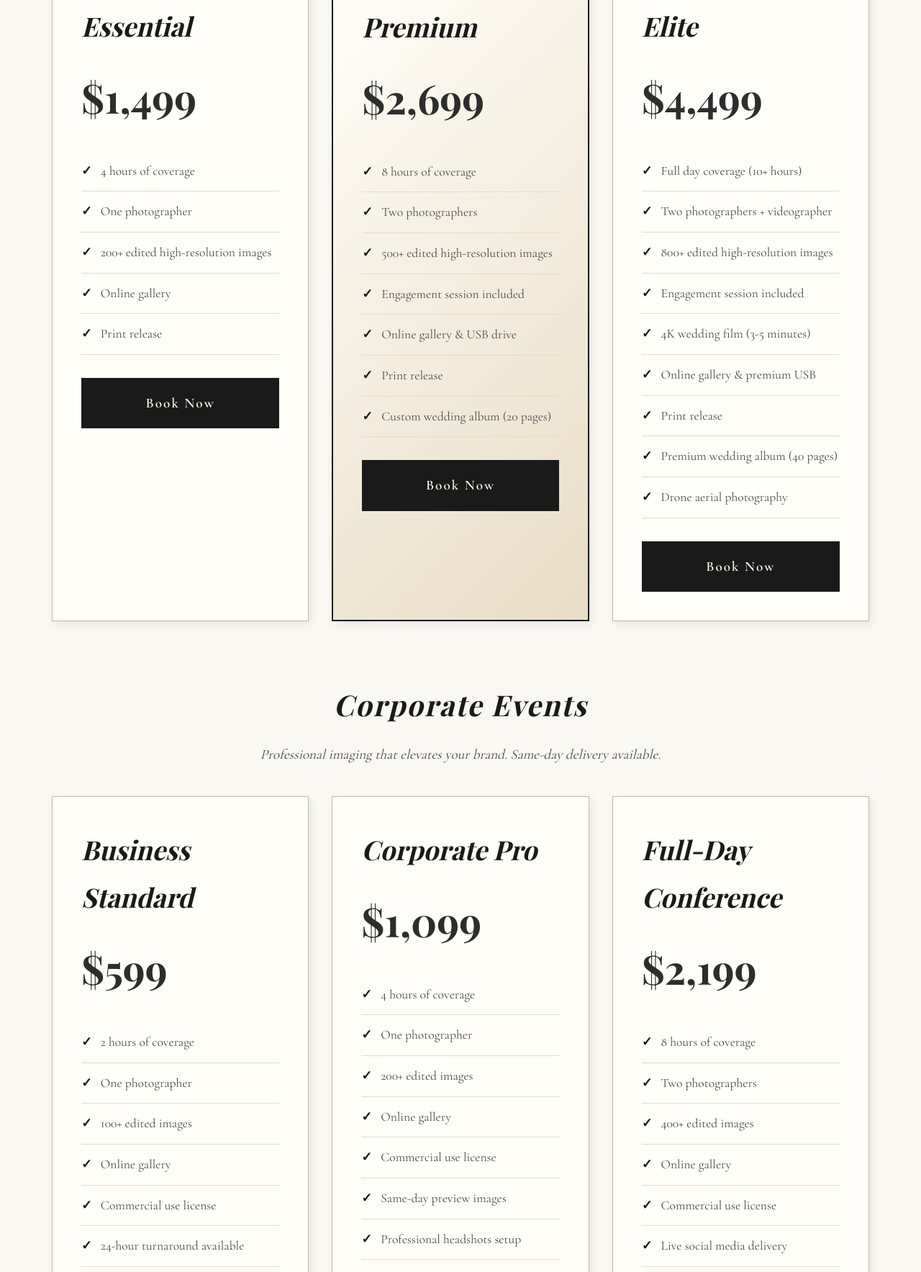
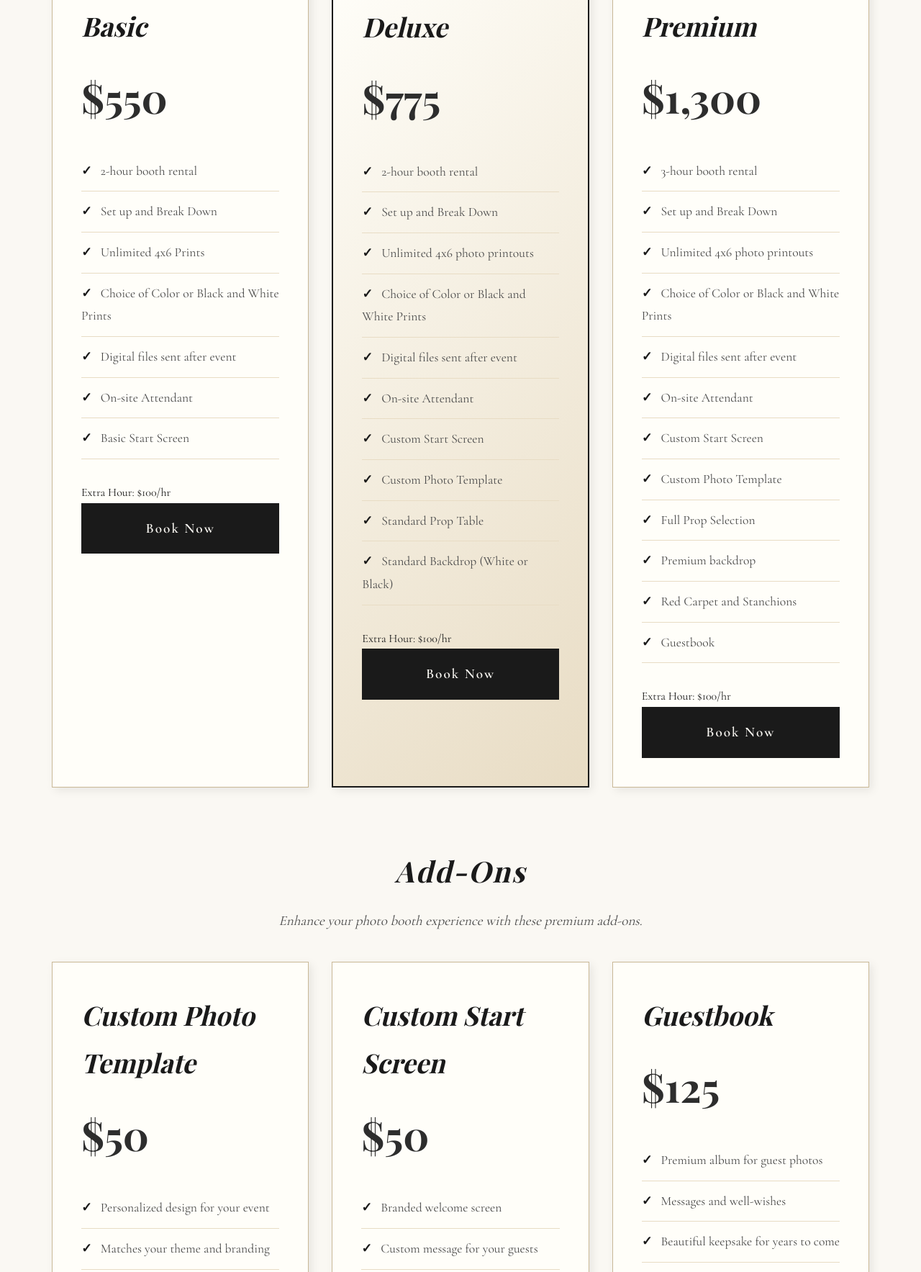
Before and after one commit to bllindhandsrightfast29/the-rama-vision, a plain HTML site: page packages.html in a window 1280 px wide. Shown: the part 748-2515 px from the top of the page at 72% size. Drawn offline with nearby package versions, Linux system fonts and the light colour scheme.

Commit message:
Update packages page with photo booth rental packages
- Replaced photography packages with photo booth rental packages
- Added Basic (), Deluxe (), and Premium (,300) packages
- Added Add-Ons section (Custom Photo Template, Custom Start Screen, Guestbook)
- Updated value proposition to reflect photo booth services
- Updated page header and CTA sections

```diff
--- a/packages.html
+++ b/packages.html
@@ -27,14 +27,14 @@
 
     <!-- Page Header -->
     <section class="page-header">
-        <h1>Photography Packages</h1>
+        <h1>Photo Booth Packages</h1>
         <p>Choose the perfect package for your event</p>
     </section>
 
     <!-- Urgency Banner -->
     <section class="urgency-banner">
         <div class="container">
-            <p class="urgency-text">⚡ Special intro pricing: Save $150 when you book 3+ months in advance</p>
+            <p class="urgency-text">⚡ Book early: Extra hour only $100/hr when you reserve 3+ months in advance</p>
         </div>
     </section>
 
@@ -42,171 +42,102 @@
     <section class="packages-section">
         <div class="container">
 
-            <!-- Wedding Packages -->
-            <div class="package-category" id="wedding">
-                <h2 class="category-title">Wedding Photography</h2>
-                <p class="package-intro">Investment in memories that last forever. Most couples choose our Premium package.</p>
+            <!-- Photo Booth Packages -->
+            <div class="package-category" id="photo-booth">
+                <h2 class="category-title">Photo Booth Rental Packages</h2>
+                <p class="package-intro">Professional photo booth experience for your special event. Most clients choose our Deluxe package.</p>
                 <div class="packages-grid">
                     <div class="package-card">
-                        <h3 class="package-name">Essential</h3>
-                        <div class="package-price">$1,499</div>
+                        <h3 class="package-name">Basic</h3>
+                        <div class="package-price">$550</div>
                         <ul class="package-features">
-                            <li>4 hours of coverage</li>
-                            <li>One photographer</li>
-                            <li>200+ edited high-resolution images</li>
-                            <li>Online gallery</li>
-                            <li>Print release</li>
+                            <li>2-hour booth rental</li>
+                            <li>Set up and Break Down</li>
+                            <li>Unlimited 4x6 Prints</li>
+                            <li>Choice of Color or Black and White Prints</li>
+                            <li>Digital files sent after event</li>
+                            <li>On-site Attendant</li>
+                            <li>Basic Start Screen</li>
                         </ul>
+                        <p class="extra-time">Extra Hour: $100/hr</p>
                         <a href="contact.html" class="package-button">Book Now</a>
                     </div>
                     <div class="package-card featured">
                         <div class="popular-badge">Most Popular</div>
-                        <h3 class="package-name">Premium</h3>
-                        <div class="package-price">$2,699</div>
+                        <h3 class="package-name">Deluxe</h3>
+                        <div class="package-price">$775</div>
                         <ul class="package-features">
-                            <li>8 hours of coverage</li>
-                            <li>Two photographers</li>
-                            <li>500+ edited high-resolution images</li>
-                            <li>Engagement session included</li>
-                            <li>Online gallery & USB drive</li>
-                            <li>Print release</li>
-                            <li>Custom wedding album (20 pages)</li>
+                            <li>2-hour booth rental</li>
+                            <li>Set up and Break Down</li>
+                            <li>Unlimited 4x6 photo printouts</li>
+                            <li>Choice of Color or Black and White Prints</li>
+                            <li>Digital files sent after event</li>
+                            <li>On-site Attendant</li>
+                            <li>Custom Start Screen</li>
+                            <li>Custom Photo Template</li>
+                            <li>Standard Prop Table</li>
+                            <li>Standard Backdrop (White or Black)</li>
                         </ul>
+                        <p class="extra-time">Extra Hour: $100/hr</p>
                         <a href="contact.html" class="package-button">Book Now</a>
                     </div>
                     <div class="package-card">
-                        <h3 class="package-name">Elite</h3>
-                        <div class="package-price">$4,499</div>
+                        <h3 class="package-name">Premium</h3>
+                        <div class="package-price">$1,300</div>
                         <ul class="package-features">
-                            <li>Full day coverage (10+ hours)</li>
-                            <li>Two photographers + videographer</li>
-                            <li>800+ edited high-resolution images</li>
-                            <li>Engagement session included</li>
-                            <li>4K wedding film (3-5 minutes)</li>
-                            <li>Online gallery & premium USB</li>
-                            <li>Print release</li>
-                            <li>Premium wedding album (40 pages)</li>
-                            <li>Drone aerial photography</li>
+                            <li>3-hour booth rental</li>
+                            <li>Set up and Break Down</li>
+                            <li>Unlimited 4x6 photo printouts</li>
+                            <li>Choice of Color or Black and White Prints</li>
+                            <li>Digital files sent after event</li>
+                            <li>On-site Attendant</li>
+                            <li>Custom Start Screen</li>
+                            <li>Custom Photo Template</li>
+                            <li>Full Prop Selection</li>
+                            <li>Premium backdrop</li>
+                            <li>Red Carpet and Stanchions</li>
+                            <li>Guestbook</li>
                         </ul>
+                        <p class="extra-time">Extra Hour: $100/hr</p>
                         <a href="contact.html" class="package-button">Book Now</a>
                     </div>
                 </div>
             </div>
 
-            <!-- Corporate Packages -->
-            <div class="package-category" id="corporate">
-                <h2 class="category-title">Corporate Events</h2>
-                <p class="package-intro">Professional imaging that elevates your brand. Same-day delivery available.</p>
+            <!-- Add-Ons Section -->
+            <div class="package-category" id="add-ons">
+                <h2 class="category-title">Add-Ons</h2>
+                <p class="package-intro">Enhance your photo booth experience with these premium add-ons.</p>
                 <div class="packages-grid">
                     <div class="package-card">
-                        <h3 class="package-name">Business Standard</h3>
-                        <div class="package-price">$599</div>
+                        <h3 class="package-name">Custom Photo Template</h3>
+                        <div class="package-price">$50</div>
                         <ul class="package-features">
-                            <li>2 hours of coverage</li>
-                            <li>One photographer</li>
-                            <li>100+ edited images</li>
-                            <li>Online gallery</li>
-                            <li>Commercial use license</li>
-                            <li>24-hour turnaround available</li>
+                            <li>Personalized design for your event</li>
+                            <li>Matches your theme and branding</li>
+                            <li>Professional layout</li>
                         </ul>
-                        <a href="contact.html" class="package-button">Book Now</a>
+                        <a href="contact.html" class="package-button">Add to Package</a>
                     </div>
                     <div class="package-card">
-                        <h3 class="package-name">Corporate Pro</h3>
-                        <div class="package-price">$1,099</div>
+                        <h3 class="package-name">Custom Start Screen</h3>
+                        <div class="package-price">$50</div>
                         <ul class="package-features">
-                            <li>4 hours of coverage</li>
-                            <li>One photographer</li>
-                            <li>200+ edited images</li>
-                            <li>Online gallery</li>
-                            <li>Commercial use license</li>
-                            <li>Same-day preview images</li>
-                            <li>Professional headshots setup</li>
+                            <li>Branded welcome screen</li>
+                            <li>Custom message for your guests</li>
+                            <li>Professional design</li>
                         </ul>
-                        <a href="contact.html" class="package-button">Book Now</a>
+                        <a href="contact.html" class="package-button">Add to Package</a>
                     </div>
                     <div class="package-card">
-                        <h3 class="package-name">Full-Day Conference</h3>
-                        <div class="package-price">$2,199</div>
+                        <h3 class="package-name">Guestbook</h3>
+                        <div class="package-price">$125</div>
                         <ul class="package-features">
-                            <li>8 hours of coverage</li>
-                            <li>Two photographers</li>
-                            <li>400+ edited images</li>
-                            <li>Online gallery</li>
-                            <li>Commercial use license</li>
-                            <li>Live social media delivery</li>
-                            <li>Professional headshots setup</li>
-                            <li>Event highlights video</li>
+                            <li>Premium album for guest photos</li>
+                            <li>Messages and well-wishes</li>
+                            <li>Beautiful keepsake for years to come</li>
                         </ul>
-                        <a href="contact.html" class="package-button">Book Now</a>
-                    </div>
-                </div>
-            </div>
-
-            <!-- Sports Packages -->
-            <div class="package-category" id="sports">
-                <h2 class="category-title">Sports & Action</h2>
-                <p class="package-intro">Capture every winning moment. Season packages provide the best value.</p>
-                <div class="packages-grid">
-                    <div class="package-card">
-                        <h3 class="package-name">Game Day</h3>
-                        <div class="package-price">$449</div>
-                        <ul class="package-features">
-                            <li>Single game coverage</li>
-                            <li>2-3 hours</li>
-                            <li>100+ action shots</li>
-                            <li>Online gallery</li>
-                            <li>Individual player photos available</li>
-                        </ul>
-                        <a href="contact.html" class="package-button">Book Now</a>
-                    </div>
-                    <div class="package-card">
-                        <h3 class="package-name">Season Package</h3>
-                        <div class="package-price">$2,999</div>
-                        <ul class="package-features">
-                            <li>Full season coverage</li>
-                            <li>10 games included</li>
-                            <li>1000+ action shots</li>
-                            <li>Online gallery</li>
-                            <li>Team photos & individual portraits</li>
-                            <li>End-of-season highlight reel</li>
-                            <li>Print packages available</li>
-                        </ul>
-                        <a href="contact.html" class="package-button">Book Now</a>
-                    </div>
-                </div>
-            </div>
-
-            <!-- Drone Packages -->
-            <div class="package-category" id="drone">
-                <h2 class="category-title">Aerial Drone Photography</h2>
-                <p class="package-intro">FAA-certified pilots. Perspectives that set you apart from the competition.</p>
-                <div class="packages-grid">
-                    <div class="package-card">
-                        <h3 class="package-name">Aerial Basics</h3>
-                        <div class="package-price">$349</div>
-                        <ul class="package-features">
-                            <li>1 hour flight time</li>
-                            <li>Single location</li>
-                            <li>30+ aerial photos</li>
-                            <li>4K resolution</li>
-                            <li>Online gallery</li>
-                        </ul>
-                        <a href="contact.html" class="package-button">Book Now</a>
-                    </div>
-                    <div class="package-card">
-                        <h3 class="package-name">Aerial Premium</h3>
-                        <div class="package-price">$749</div>
-                        <ul class="package-features">
-                            <li>2 hours flight time</li>
-                            <li>Multiple locations</li>
-                            <li>75+ aerial photos</li>
-                            <li>4K resolution</li>
-                            <li>2-minute aerial video</li>
-                            <li>Online gallery</li>
-                            <li>Commercial license</li>
-                        </ul>
-                        <a href="contact.html" class="package-button">Book Now</a>
+                        <a href="contact.html" class="package-button">Add to Package</a>
                     </div>
                 </div>
             </div>
@@ -220,20 +151,20 @@
             <h2 class="section-title">Why Clients Choose Us</h2>
             <div class="value-grid">
                 <div class="value-item">
-                    <h3>✓ Experience</h3>
-                    <p>500+ events photographed</p>
+                    <h3>✓ Professional Setup</h3>
+                    <p>Full setup and breakdown included</p>
                 </div>
                 <div class="value-item">
-                    <h3>✓ Quality</h3>
-                    <p>Professional editing on every image</p>
+                    <h3>✓ Quality Prints</h3>
+                    <p>High-quality 4x6 prints on the spot</p>
                 </div>
                 <div class="value-item">
                     <h3>✓ Reliability</h3>
-                    <p>Backup equipment & photographers</p>
+                    <p>Backup equipment & on-site attendant</p>
                 </div>
                 <div class="value-item">
-                    <h3>✓ Service</h3>
-                    <p>Responsive communication guaranteed</p>
+                    <h3>✓ Digital Files</h3>
+                    <p>All photos delivered after your event</p>
                 </div>
             </div>
         </div>
@@ -244,7 +175,7 @@
         <div class="container">
             <h2>Ready to Secure Your Date?</h2>
             <p class="cta-emphasis">Don't miss out · Limited monthly availability · Book your free consultation now</p>
-            <p>We can also create a personalized photography package tailored to your specific needs and budget</p>
+            <p>We can also create a personalized photo booth package tailored to your specific needs and budget</p>
             <div class="cta-buttons">
                 <a href="contact.html" class="cta-button">Book Free Consultation</a>
                 <a href="faqs.html" class="cta-button-outline">Have Questions? View FAQs</a>
```
